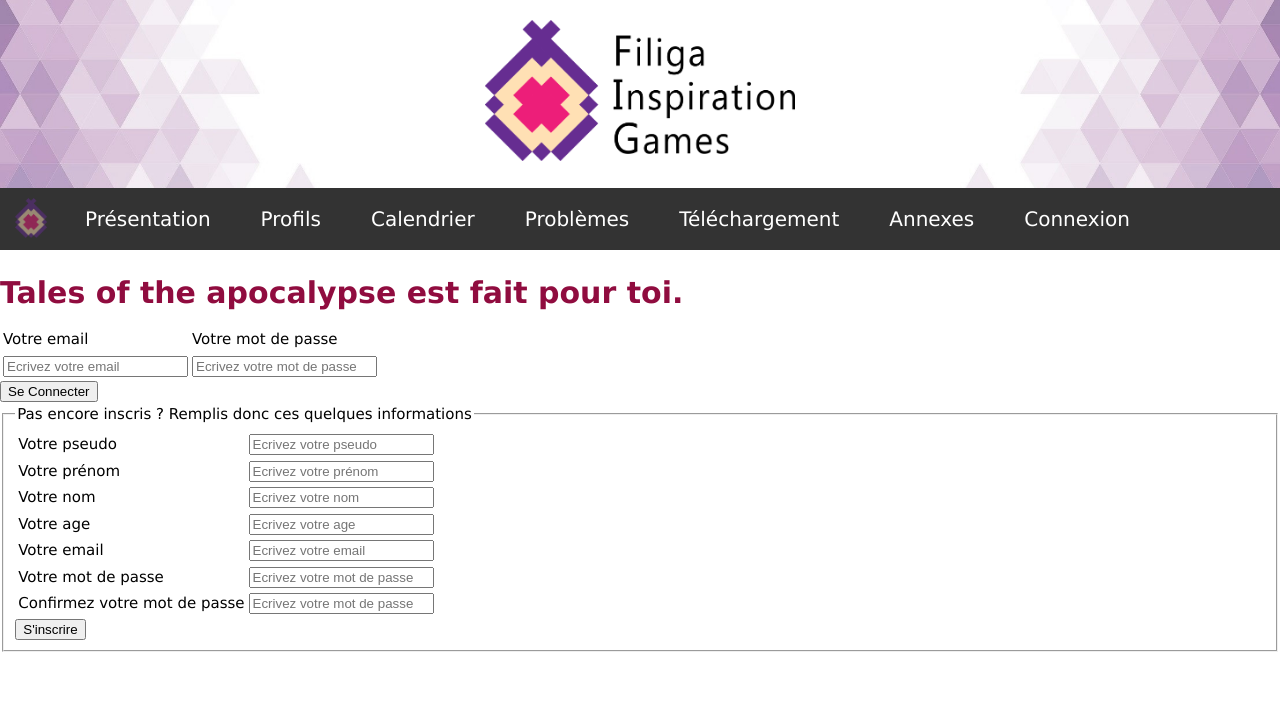
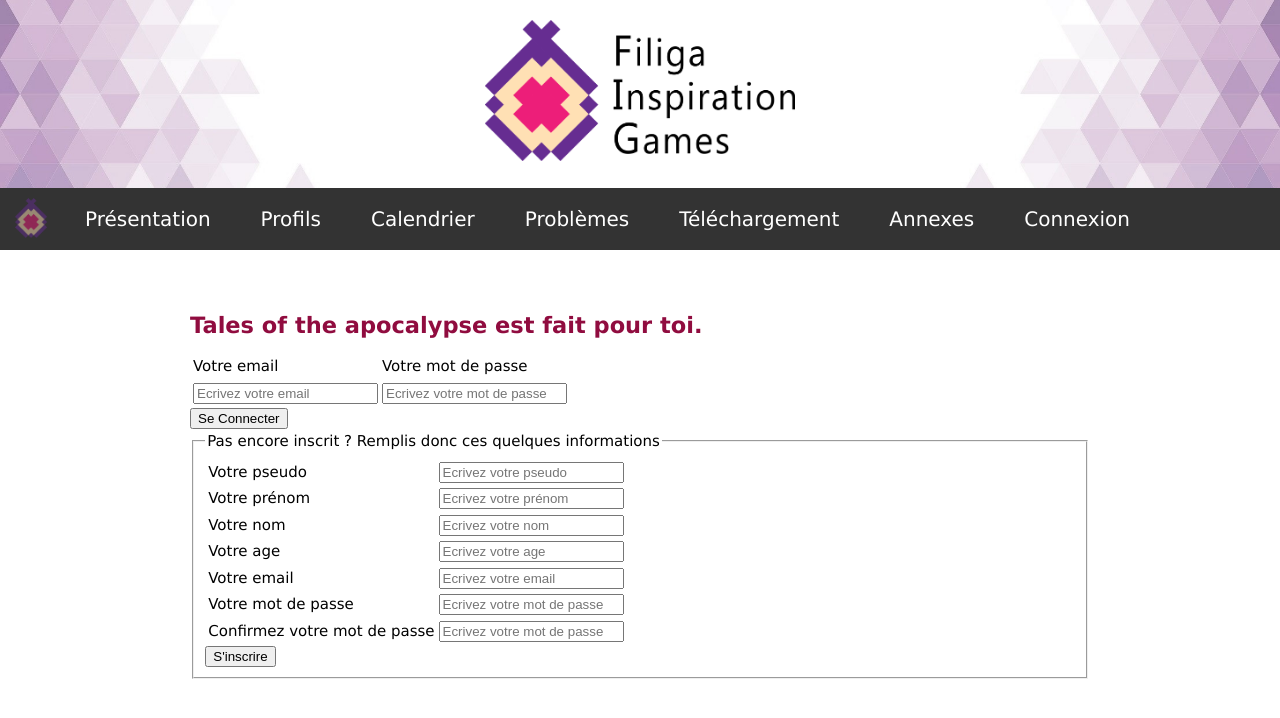
Before and after one commit to Yanisiman/Yanisiman.github.io, a PHP site: page /php/login.php in a window 1280 px wide. Shown: the top 718 px of the page. Run offline with PHP 8.4, Linux system fonts and the light colour scheme.

Commit message:
Content connexion

```diff
--- a/php/css/login.css
+++ b/php/css/login.css
@@ -35,7 +35,7 @@ body{
 
 .box input[type = "submit"]{
 	border: 0;
-	background none;
+	background: none;
 	display: block;
 	margin: 20px auto;
 	text-align: center;
--- a/php/login.php
+++ b/php/login.php
@@ -29,8 +29,8 @@
 		  <!--<li><a href="en/home.html">EN</a></li>-->
 		</ul>
 		</div>
-
-			<h1>Tales of the apocalypse est fait pour toi.</h1>
+		<div class="content">
+			<h2>Tales of the apocalypse est fait pour toi.</h2>
 			<form method="post" action="index.php" id="connexion">
 
 					<table>
@@ -64,7 +64,7 @@
 			<!-- On crée un formulaire afin de recueillir les différentes informations et de les mettre dans une base de données que l'on pourra ensuite ressortir plus tard -->
 				<form method="post" action="redirect.php">
 					<fieldset>
-						<legend>Pas encore inscris ? Remplis donc ces quelques informations</legend>
+						<legend>Pas encore inscrit ? Remplis donc ces quelques informations</legend>
 						<!-- On crée un tableau afin de mieux organiser la mise en page du formulaire -->
 						<table>
 						<tr>
@@ -104,9 +104,7 @@
 
 				</form>
 			</section>
-
-
-
+		</div>
 
 	</body>
 
```
